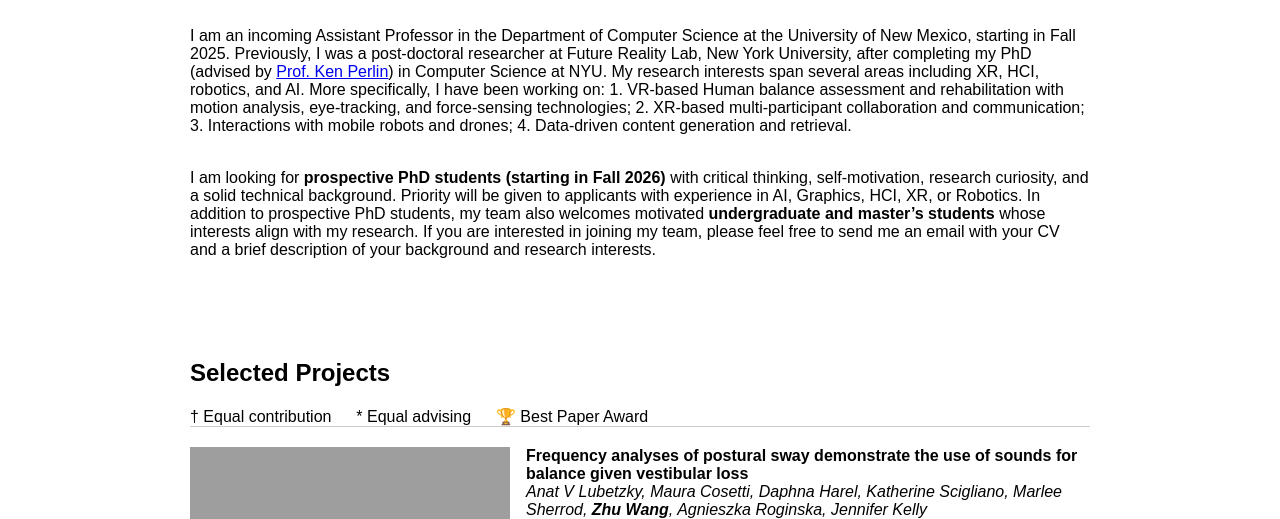
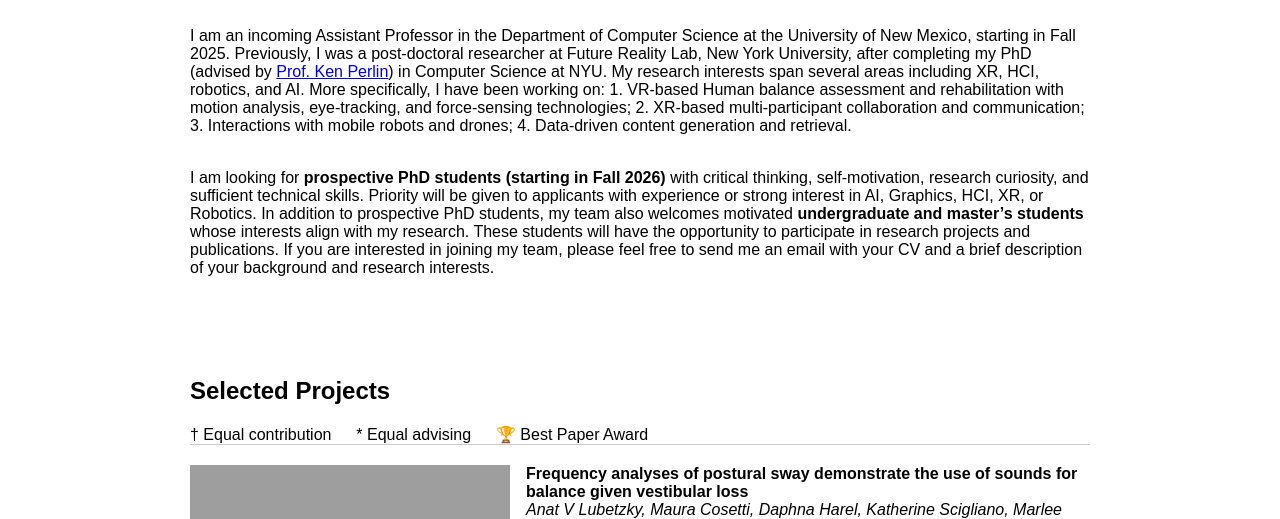
Before and after one commit to zhuwang-site/zhuwang-site.github.io, a plain HTML site: page index.html in a window 1280 px wide. Shown: the part 581-1100 px from the top of the page. Drawn offline with Linux system fonts and the light colour scheme; grey boxes are pictures that could not be loaded.

Commit message:
Update index.html

```diff
--- a/index.html
+++ b/index.html
@@ -45,7 +45,7 @@
             <div class="about-text">
                 <p>I am an incoming Assistant Professor in the Department of Computer Science at the University of New Mexico, starting in Fall 2025. Previously, I was a post-doctoral researcher at Future Reality Lab, New York University, after completing my PhD (advised by <a href="https://cs.nyu.edu/~perlin/" target="_blank">Prof. Ken Perlin</a>) in Computer Science at NYU. My research interests span several areas including XR, HCI, robotics, and AI. More specifically, I have been working on: 1. VR-based Human balance assessment and rehabilitation with motion analysis, eye-tracking, and force-sensing technologies; 2. XR-based multi-participant collaboration and communication; 3. Interactions with mobile robots and drones; 4. Data-driven content generation and retrieval.</p>
                 <br>
-                I am looking for <b>prospective PhD students (starting in Fall 2026)</b> with critical thinking, self-motivation, research curiosity, and a solid technical background. Priority will be given to applicants with experience in AI, Graphics, HCI, XR, or Robotics. In addition to prospective PhD students, my team also welcomes motivated <b>undergraduate and master’s students</b> whose interests align with my research. If you are interested in joining my team, please feel free to send me an email with your CV and a brief description of your background and research interests.
+                I am looking for <b>prospective PhD students (starting in Fall 2026)</b> with critical thinking, self-motivation, research curiosity, and sufficient technical skills. Priority will be given to applicants with experience or strong interest in AI, Graphics, HCI, XR, or Robotics. In addition to prospective PhD students, my team also welcomes motivated <b>undergraduate and master’s students</b> whose interests align with my research. These students will have the opportunity to participate in research projects and publications. If you are interested in joining my team, please feel free to send me an email with your CV and a brief description of your background and research interests.
             </p>
             </div>
         </div>
```
